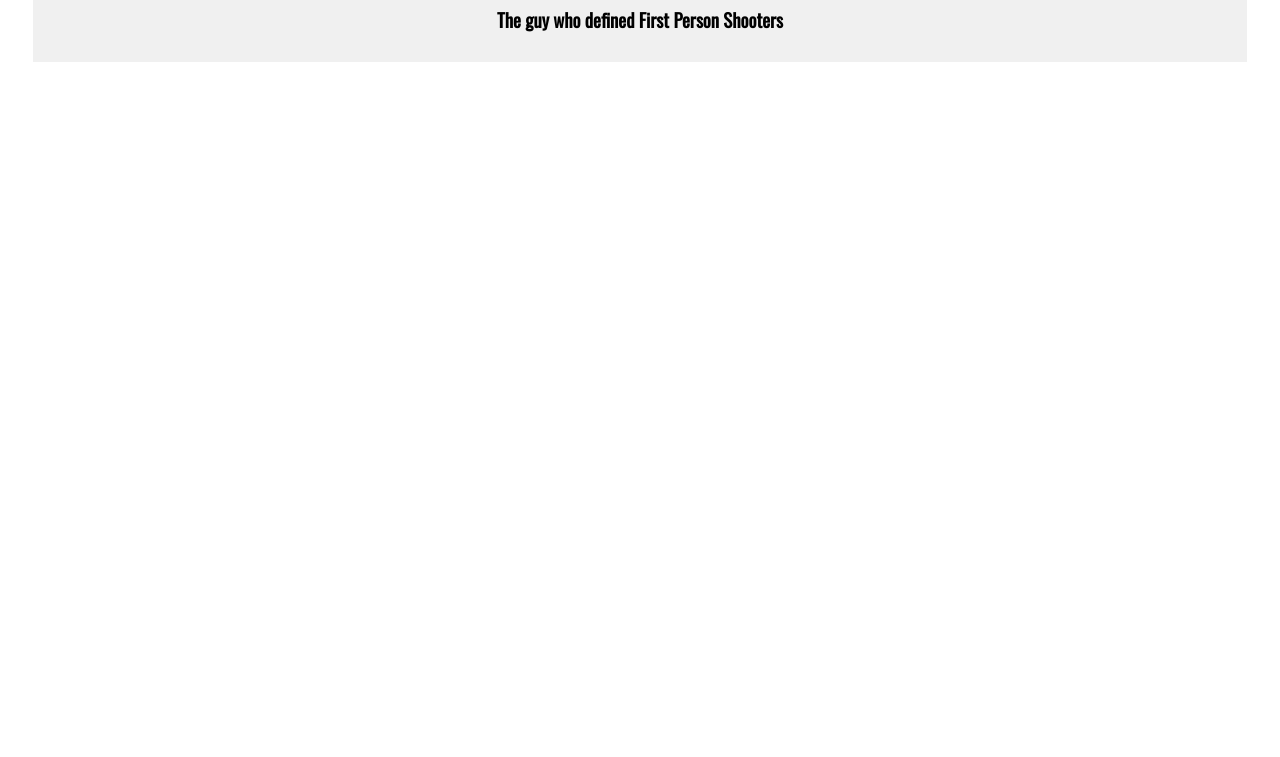
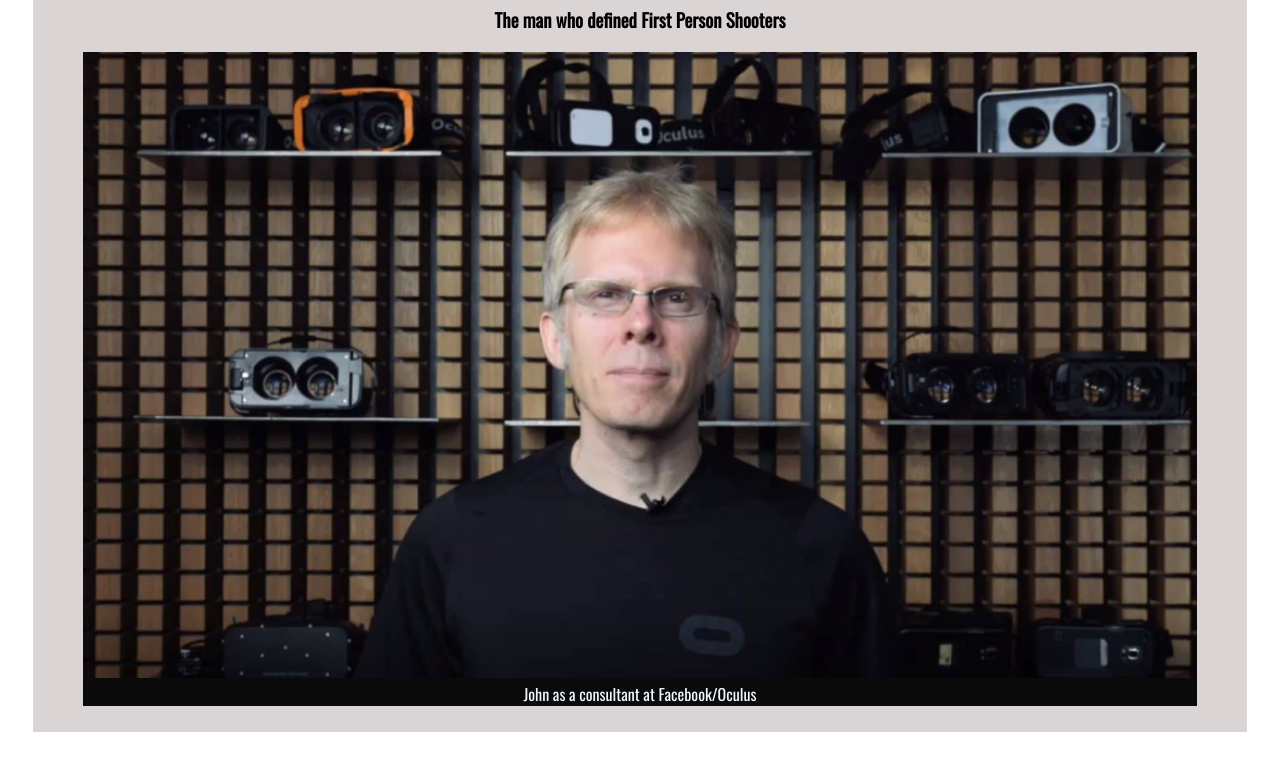
Before and after one commit to Bissmer/tribute_page, a plain HTML site: page index.html in a window 1280 px wide. Shown: the part 119-876 px from the top of the page. Before the commit the page ends 800 px from the top, so only its background shows below. Drawn offline with nearby package versions, Linux system fonts and the light colour scheme.

Commit message:
added pictire and styling for figure

```diff
--- a/index.html
+++ b/index.html
@@ -11,15 +11,26 @@
             h3 {
                 font-family: "Oswald", sans;
             }
+            #caption {
+                font-family: "Oswald", sans;
+            }
         </style>
     </head>
     <body>
-        <main>
+        <main id="main">
             <div class="intro">
             <h1>John Karmack</h1>
             <p>
-                <h3>The guy who defined First Person Shooters</h3>
+                <h3>The man who defined First Person Shooters</h3>
             </p>
+            <figure id="img-src">
+                <img id ="image"
+                     class="fit-picture"
+                     src="/images/carmack.png"
+                     alt="John himself"
+                     loading="lazy">
+                <figcaption id="caption">John as a consultant at Facebook/Oculus</figcaption>
+            </figure>
             </div>
         </main>
     </body>
--- a/style.css
+++ b/style.css
@@ -2,7 +2,20 @@
     margin: 25px;
     padding: 10px;
     text-align: center;
-    background-color: rgb(240, 240, 240);
+    background-color: rgb(219, 212, 212);
     font-family: Arial, Helvetica, sans-serif;
     font-size: 16x;
 }
+
+#img-src {
+    background-color: rgb(10, 10, 10);
+}
+
+#caption {
+    color: aliceblue;
+}
+
+.fit-picture {
+    width: 100%;
+    height: auto;
+}
```
Also changed, not shown: images/carmack.png (added).
